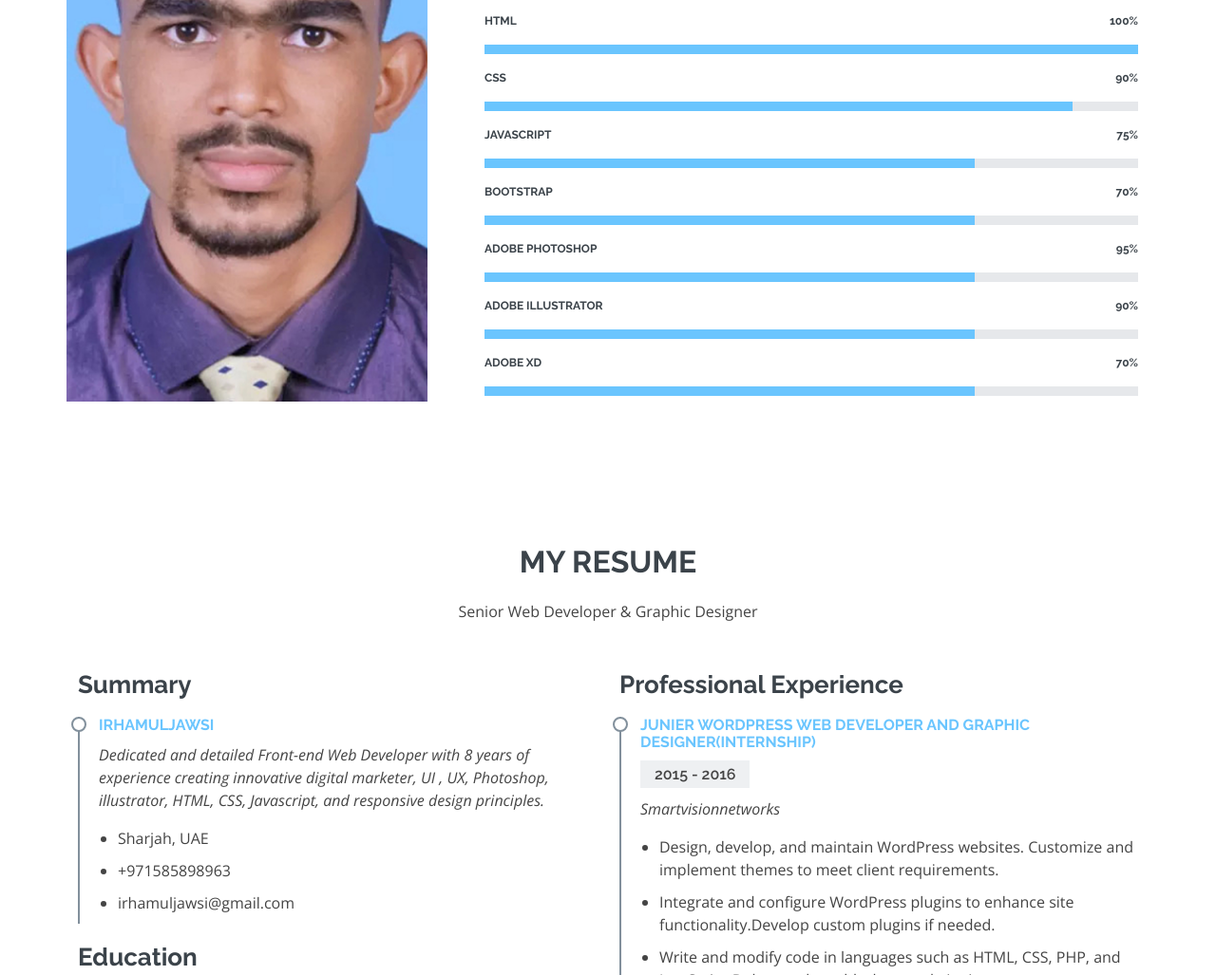
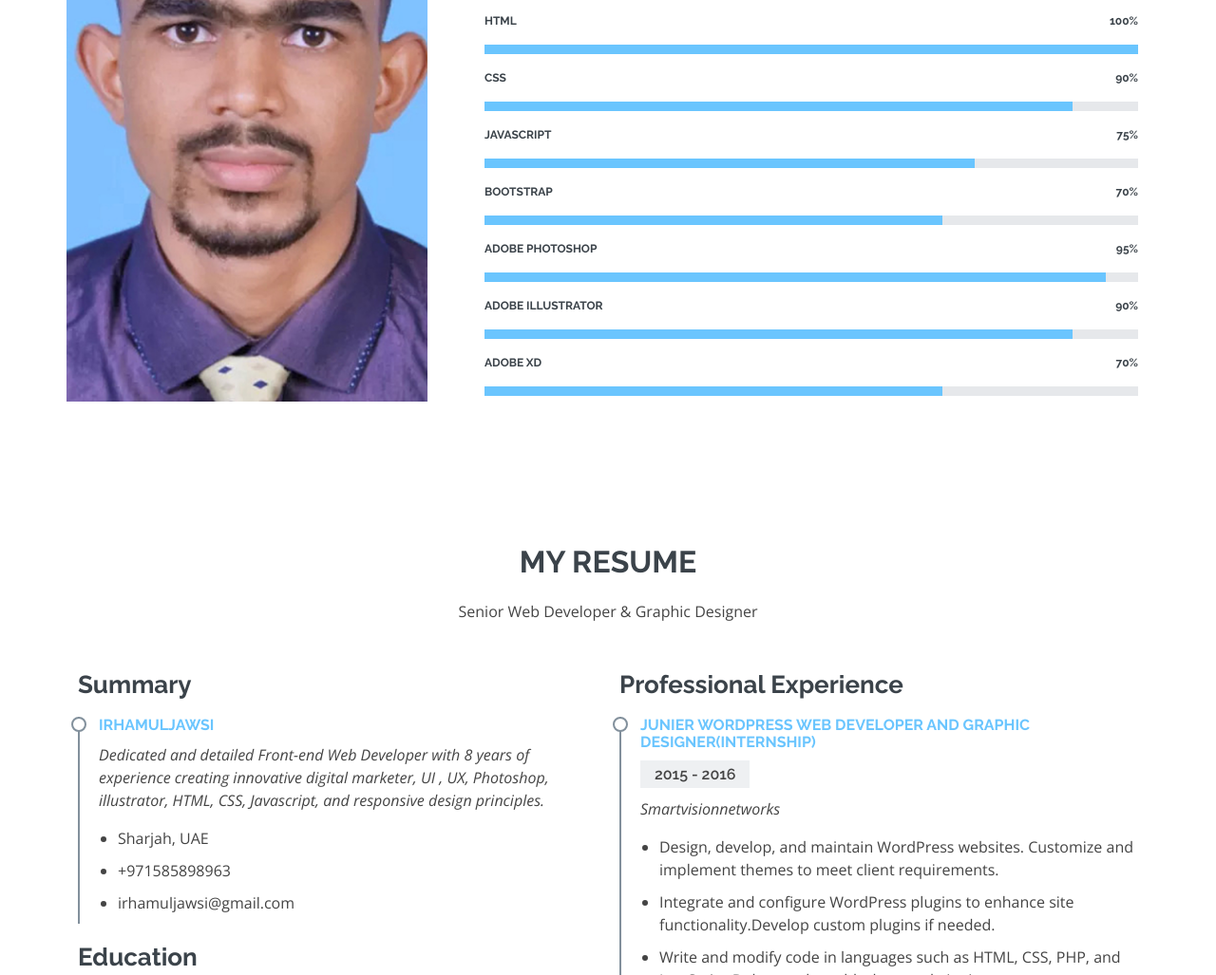
Before and after one commit to JAWSI/jawsi99, a plain HTML site: page index.html in a window 1280 px wide. Shown: the part 1229-2256 px from the top of the page at 95% size. Drawn offline with nearby package versions, Linux system fonts and the light colour scheme.

Commit message:
Update index.html
% change

```diff
--- a/index.html
+++ b/index.html
@@ -116,28 +116,28 @@
               <div class="progress">
                 <span class="skill">Bootstrap<i class="val">70%</i></span>
                 <div class="progress-bar-wrap">
-                  <div class="progress-bar" role="progressbar" aria-valuenow="75" aria-valuemin="0" aria-valuemax="100"></div>
+                  <div class="progress-bar" role="progressbar" aria-valuenow="70" aria-valuemin="0" aria-valuemax="100"></div>
                 </div>
               </div>
 
               <div class="progress">
                 <span class="skill">Adobe Photoshop<i class="val">95%</i></span>
                 <div class="progress-bar-wrap">
-                  <div class="progress-bar" role="progressbar" aria-valuenow="75" aria-valuemin="0" aria-valuemax="100"></div>
+                  <div class="progress-bar" role="progressbar" aria-valuenow="95" aria-valuemin="0" aria-valuemax="100"></div>
                 </div>
               </div>
 
               <div class="progress">
                 <span class="skill">Adobe illustrator<i class="val">90%</i></span>
                 <div class="progress-bar-wrap">
-                  <div class="progress-bar" role="progressbar" aria-valuenow="75" aria-valuemin="0" aria-valuemax="100"></div>
+                  <div class="progress-bar" role="progressbar" aria-valuenow="90" aria-valuemin="0" aria-valuemax="100"></div>
                 </div>
               </div>
 
               <div class="progress">
                 <span class="skill">Adobe XD<i class="val">70%</i></span>
                 <div class="progress-bar-wrap">
-                  <div class="progress-bar" role="progressbar" aria-valuenow="75" aria-valuemin="0" aria-valuemax="100"></div>
+                  <div class="progress-bar" role="progressbar" aria-valuenow="70" aria-valuemin="0" aria-valuemax="100"></div>
                 </div>
               </div>
 
```
